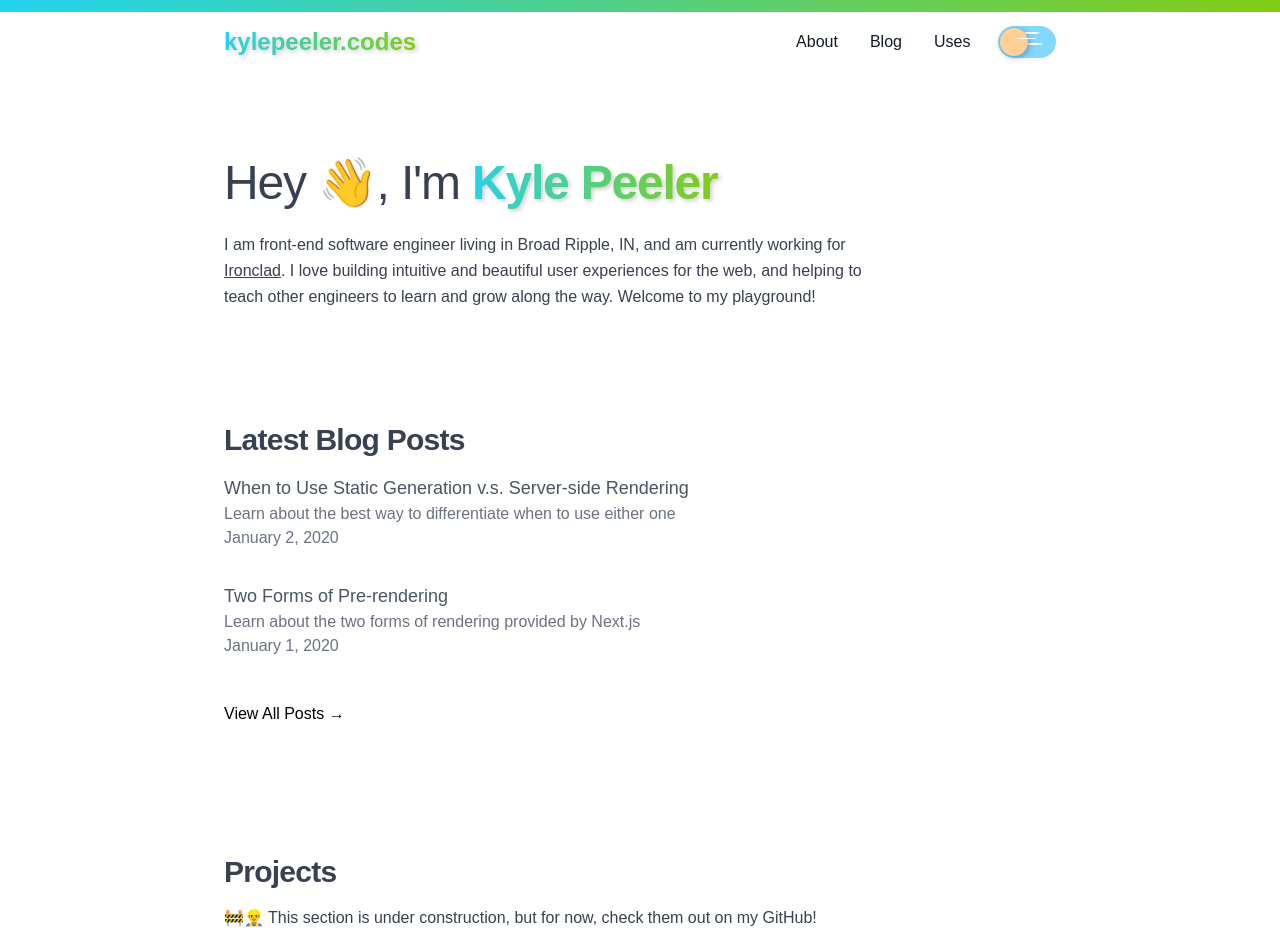
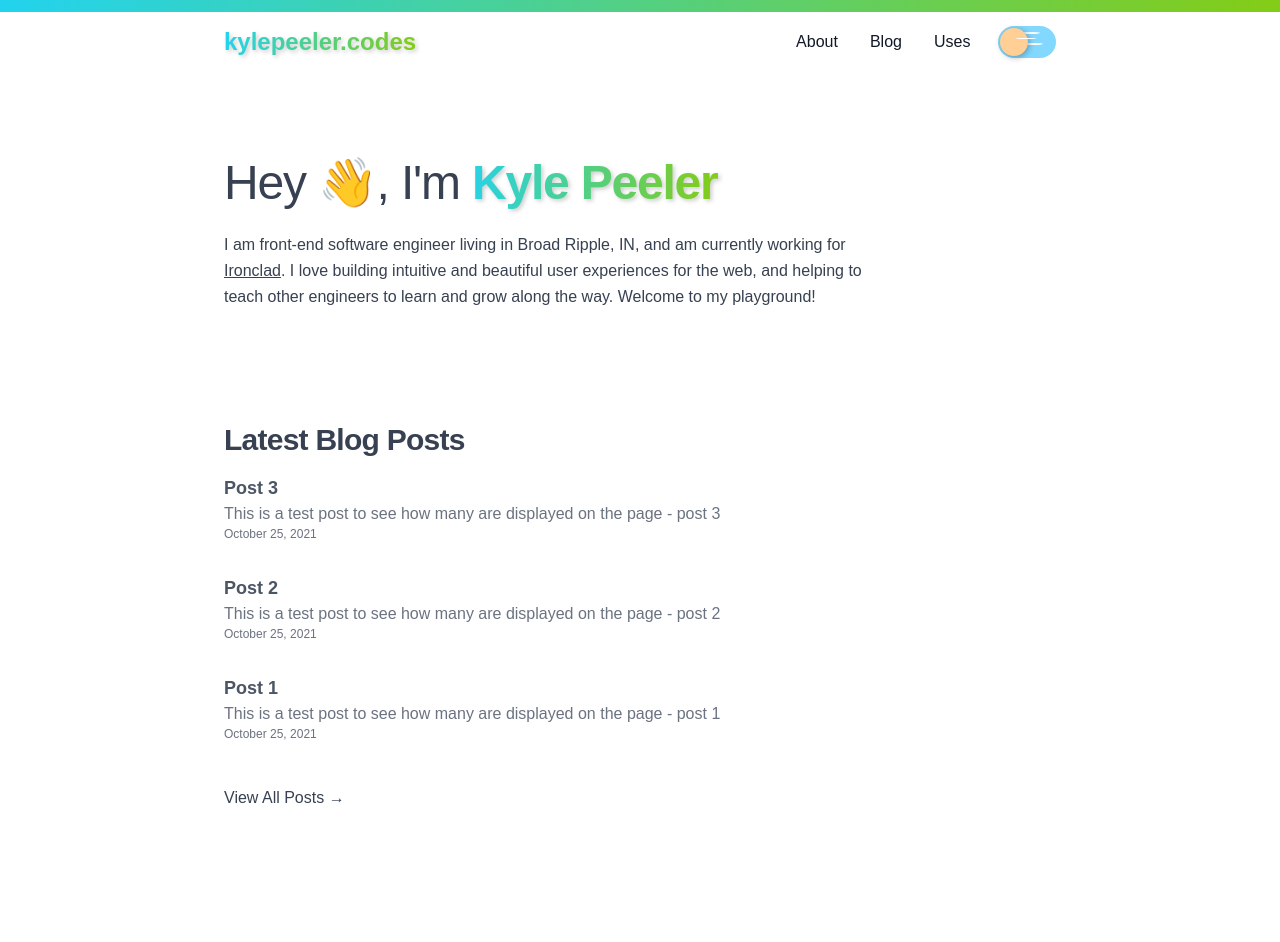
Before and after one commit to kylepeeler/kylepeeler.codes, a Next.js app: page / in a window 1280 px wide. Shown: the top 942 px of the page. Built offline with nearby package versions, Linux system fonts and the light colour scheme; a web font is replaced by a local one.

Commit message:
add some pages and other updates

```diff
--- a/components/LatestBlogPosts.tsx
+++ b/components/LatestBlogPosts.tsx
@@ -13,19 +13,19 @@ export type LatestBlogPostsType = {
   posts: PostType[];
 };
 
-const BlogPost = ({ post }: { post: PostType }) => {
+export const BlogPost = ({ post }: { post: PostType }) => {
   const { id, title, date, description } = post;
 
   return (
-    <NextLink href={`/posts/${id}`} passHref>
+    <NextLink href={`/blog/${id}`} passHref>
       <a className="w-full">
         <div className="mb-8 w-full">
           <div className="flex flex-col justify-between">
-            <h3 className="text-lg mg:text-xl font-medium w-full text-gray-600 dark:text-white">
+            <h3 className="text-lg mg:text-xl font-bold w-full text-gray-600 dark:text-white">
               {title}
             </h3>
             <p className="text-gray-500 dark:text-white">{description}</p>
-            <span className="gray-500 dark:text-white font-light text-sx">
+            <span className="gray-500 dark:text-white font-light text-xs">
               <Date dateString={date} />
             </span>
             <small></small>
@@ -35,25 +35,22 @@ const BlogPost = ({ post }: { post: PostType }) => {
     </NextLink>
   );
 };
+
 const LatestBlogPosts = ({ posts }: LatestBlogPostsType) => {
   return (
-    <div
-      className="w-full flex flex-col my-16"
-      // flexDirection="column"
-      // justifyContent="flex-start"
-      // alignItems="flex-start"
-      // my={16}
-    >
+    <div className="w-full flex flex-col my-16">
       <h2 className="text-gray-700 block mb-4 text-3xl tracking-tight font-bold dark:text-white">
         Latest Blog Posts
       </h2>
-      {posts?.map((post) => (
+      {posts?.slice(0, 3).map((post) => (
         <BlogPost post={post} key={post.id} />
       ))}
 
       <NextLink href={`/blog`} passHref>
         <a>
-          <button className="mt-3 dark:text-white">View All Posts →</button>
+          <button className="mt-3 text-gray-700 dark:text-white">
+            View All Posts →
+          </button>
         </a>
       </NextLink>
     </div>
--- a/components/PageLayout.tsx
+++ b/components/PageLayout.tsx
@@ -1,18 +1,27 @@
 import React, { useEffect, useState } from 'react';
 import { useTheme } from 'next-themes';
 import NextLink from 'next/link';
+import { useRouter } from 'next/router';
 import GradientLine from './gradients/GradientLine';
 import GradientText from './gradients/GradientText';
 import { DarkModeToggle } from './DarkModeToggle';
 import Footer from './Footer';
 
-const NavItem = ({ name, href }) => (
-  <NextLink href={href}>
-    <a className="p-1 sm:p-2 sm:m-2 hover:bg-green-100 bg-opacity-75 rounded-md text-gray-900 dark:text-white">
-      {name}
-    </a>
-  </NextLink>
-);
+const NavItem = ({ name, href }) => {
+  const { pathname } = useRouter();
+  const isActive = pathname.includes(href);
+  return (
+    <NextLink href={href}>
+      <a
+        className={`${
+          isActive ? 'text-bold' : ''
+        } p-1 sm:p-2 sm:m-2 hover:ring-2 hover:ring-green-300 hover:bg-green-100 bg-opacity-75 rounded-md text-gray-900 dark:text-white dark:bg-opacity-10 dark:hover:bg-black`}
+      >
+        {name}
+      </a>
+    </NextLink>
+  );
+};
 
 const PageLayout = ({ children }: { children: React.ReactNode }) => {
   // Done to avoid a hydration mismatch because we cannot know the theme on the server
--- a/components/Projects.tsx
+++ b/components/Projects.tsx
@@ -2,8 +2,12 @@ const Projects = () => (
   <div className="text-gray-700 w-full flex flex-col my-16 dark:text-white">
     <h2 className="block mb-4 text-3xl font-bold tracking-tight">Projects</h2>
     <div className="block">
-      🚧👷‍♂️ This section is under construction, but for now, check them out on my
-      GitHub!
+      🚧👷‍♂️ This section is under construction, but for now, check them out on
+      my&nbsp;
+      <a className="underline" href="https://github.com/kylepeeler">
+        GitHub
+      </a>
+      !
     </div>
     <a className="block" href="https://github.com/kylepeeler">
       <button className="my-8">View GitHub Profile →</button>
--- /dev/null
+++ b/pages/blog.tsx
@@ -0,0 +1,27 @@
+import { getSortedPostsData } from '../lib/posts';
+import { BlogPost, PostType } from '../components/LatestBlogPosts';
+
+export async function getStaticProps() {
+  const allPostsData = getSortedPostsData();
+
+  return {
+    props: {
+      posts: allPostsData
+    }
+  };
+}
+
+const Blog = ({ posts }: { posts: PostType[] }) => (
+  <>
+    <h1 className="text-gray-700 block mb-4 text-3xl tracking-tight font-bold dark:text-white">
+      All Blog Posts
+    </h1>
+    <span className="text-gray-500">Check out some of my writings!</span>
+    <br />
+    {posts.map((post) => (
+      <BlogPost post={post} key={post.id} />
+    ))}
+  </>
+);
+
+export default Blog;
--- a/pages/posts/[id].tsx
+++ b/pages/blog/[id].tsx
@@ -1,4 +1,5 @@
 import Head from 'next/head';
+import Link from 'next/link';
 import { GetStaticPaths, GetStaticProps } from 'next';
 
 import Date from '../../components/Date';
@@ -19,10 +20,12 @@ export default function Post({
       <Head>
         <title>{postData.title}</title>
       </Head>
-      <a href="/">← Go Back</a>
+      <Link href="/blog">
+        <a className="text-sm mt-3 text-gray-700 dark:text-white">← Go Back</a>
+      </Link>
       <br />
       <article>
-        <h1 className="text-gray-800 font-medium text-2xl md:text-2xl tracking-tight mb-4">
+        <h1 className="text-gray-700 block mb-4 text-3xl tracking-tight font-bold dark:text-white">
           {postData.title}
         </h1>
         <div>
--- /dev/null
+++ b/pages/uses.tsx
@@ -0,0 +1,25 @@
+const Uses = () => (
+  <>
+    <h1 className="text-gray-700 block mb-4 text-3xl tracking-tight font-bold dark:text-white">
+      What I Use
+    </h1>
+    <span className="text-gray-500">
+      Here is the gear I use to code, browse the internet, and listen to music.
+      <br />
+      Most of it has been accumulated over the years, with a recent office
+      upgrade in 2020.
+    </span>
+    <br />
+    <h2 className="text-gray-700 block mb-4 text-xl tracking-tight font-bold dark:text-white">
+      Desk Setup
+    </h2>
+    <h2 className="text-gray-700 block mb-4 text-xl tracking-tight font-bold dark:text-white">
+      Editor + Terminal
+    </h2>
+    <h2 className="text-gray-700 block mb-4 text-xl tracking-tight font-bold dark:text-white">
+      Desktop Apps
+    </h2>
+  </>
+);
+
+export default Uses;
--- /dev/null
+++ b/posts/post1.md
@@ -0,0 +1,7 @@
+---
+title: 'Post 1'
+description: 'This is a test post to see how many are displayed on the page - post 1'
+date: '2021-10-25'
+---
+
+This is a test post! TODO: Remove me
--- /dev/null
+++ b/posts/post2.md
@@ -0,0 +1,7 @@
+---
+title: 'Post 2'
+description: 'This is a test post to see how many are displayed on the page - post 2'
+date: '2021-10-25'
+---
+
+This is a test post! TODO: Remove me
--- /dev/null
+++ b/posts/post3.md
@@ -0,0 +1,7 @@
+---
+title: 'Post 3'
+description: 'This is a test post to see how many are displayed on the page - post 3'
+date: '2021-10-25'
+---
+
+This is a test post! TODO: Remove me
--- a/styles/globals.css
+++ b/styles/globals.css
@@ -37,6 +37,7 @@
     overscroll-behavior-y: none;
 
     /* Global Variables */
+
     /* --theme-gradient:
       linear-gradient(
         90deg,
@@ -70,4 +71,8 @@
   html.dark #__next {
     background-color: black;
   }
+
+  .prose {
+    max-width: 0;
+  }
 }
--- a/tailwind.config.js
+++ b/tailwind.config.js
@@ -47,11 +47,11 @@ module.exports = {
         }
       },
       cursor: {
-        hand: 'grab',
+        hand: 'grab'
       },
       animation: {
         wiggle: 'wiggle 1s ease-in-out 2s',
-        wiggleinf: 'wiggle 1s ease-in-out infinite',
+        wiggleinf: 'wiggle 1s ease-in-out infinite'
       },
       typography: (theme) => ({
         DEFAULT: {
@@ -118,7 +118,9 @@ module.exports = {
   variants: {
     typography: ['dark'],
     extend: {
-      animation: ['hover', 'focus']
+      animation: ['hover', 'focus'],
+      ringWidth: ['hover'],
+      ringColor: ['hover']
     }
   },
   plugins: [require('@tailwindcss/typography')]
```
